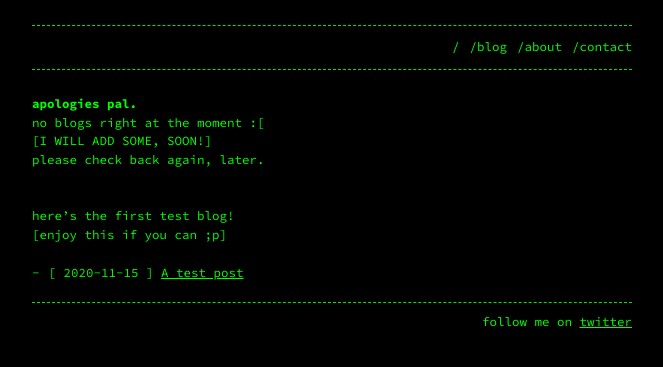
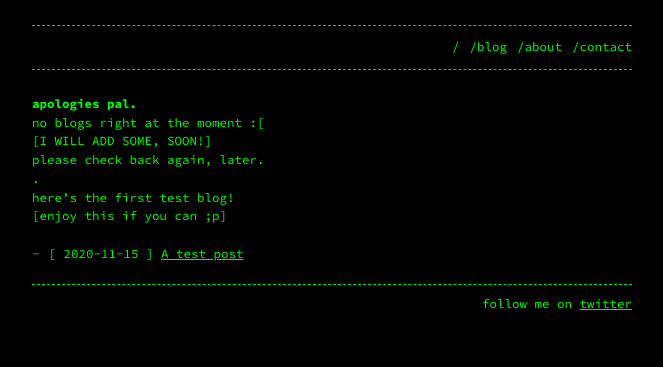
Before and after one commit to thenishkarshagarwal/thenishkarshagarwal.github.io, a Jekyll site: the page built from blog.md, in a window 1280 px wide. Shown: the top 367 px of the page, without its empty margins (308-971 px from the left). Built offline with Jekyll 4.4.1, drawn with Linux system fonts in a browser that asks for light colours.

Commit message:
spaces are important

```diff
--- a/blog.md
+++ b/blog.md
@@ -7,6 +7,6 @@ permalink: /blog/
 no blogs right at the moment :[
 [I WILL ADD SOME, SOON!]
 please check back again, later.
-<br>
+.
 here's the first test blog!
 [enjoy this if you can ;p]
```
